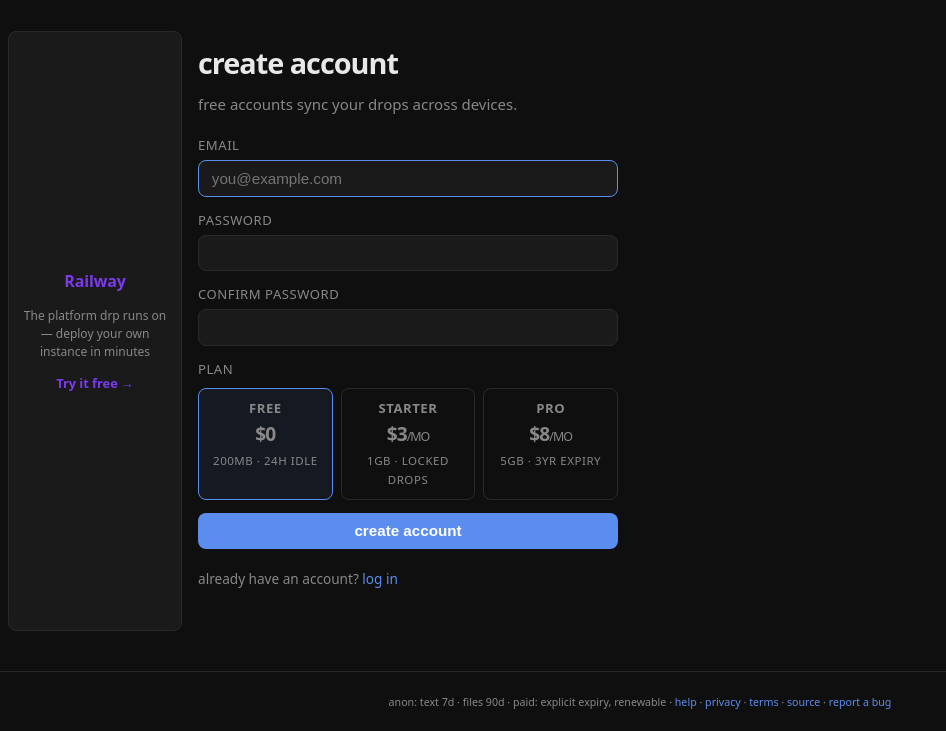
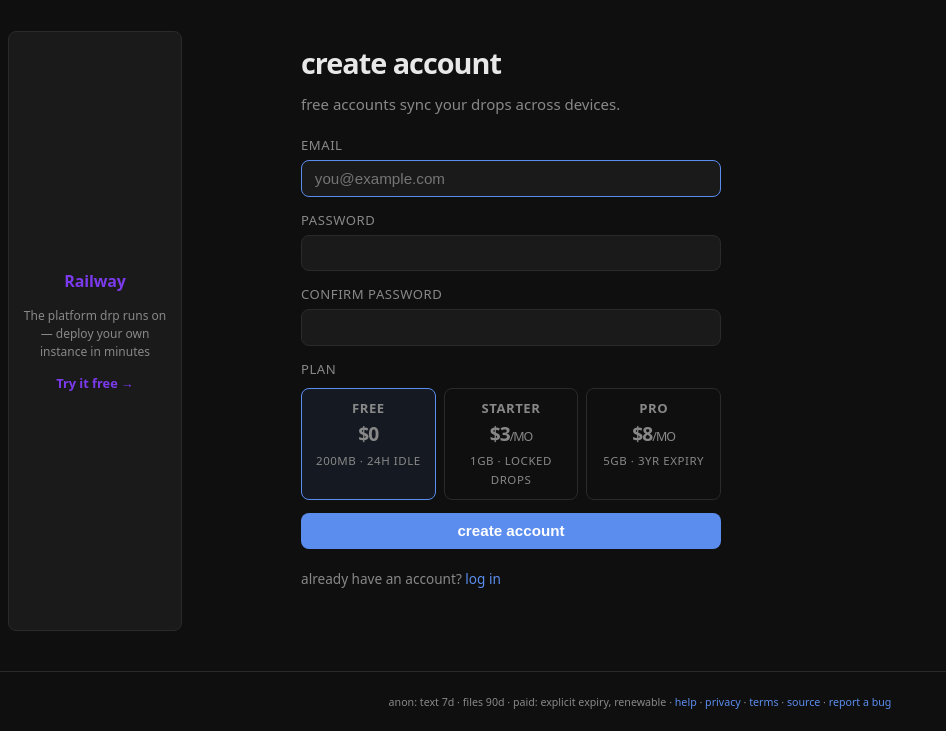
Before and after one commit to Vic-Nas/drp, a Django app: page /auth/register/ in a window 1280 px wide. Shown: the part 69-800 px from the top of the page, without its empty margins (0-946 px from the left). Run offline with Django 5.2, Linux system fonts and the light colour scheme.

Commit message:
Fixing style

```diff
--- a/project/static/css/main.css
+++ b/project/static/css/main.css
@@ -81,7 +81,15 @@ footer {
 
 @media (min-width: 1000px) {
   .page-content {
-    margin-left: min(300px, calc((100vw - 900px) / 2 - 16px));
+    /* Rail width = min(300px, (100vw - 900px) / 2 - 16px)
+       Center 900px in the space to the right of the rail:
+       margin-left = rail + (remaining - 900px) / 2
+                   = rail + (100vw - rail - 900px) / 2
+                   = rail/2 + (100vw - 900px) / 2 */
+    margin-left: calc(
+      min(300px, calc((100vw - 900px) / 2 - 16px)) / 2
+      + (100vw - 900px) / 2
+    );
     margin-right: auto;
   }
 }
```
